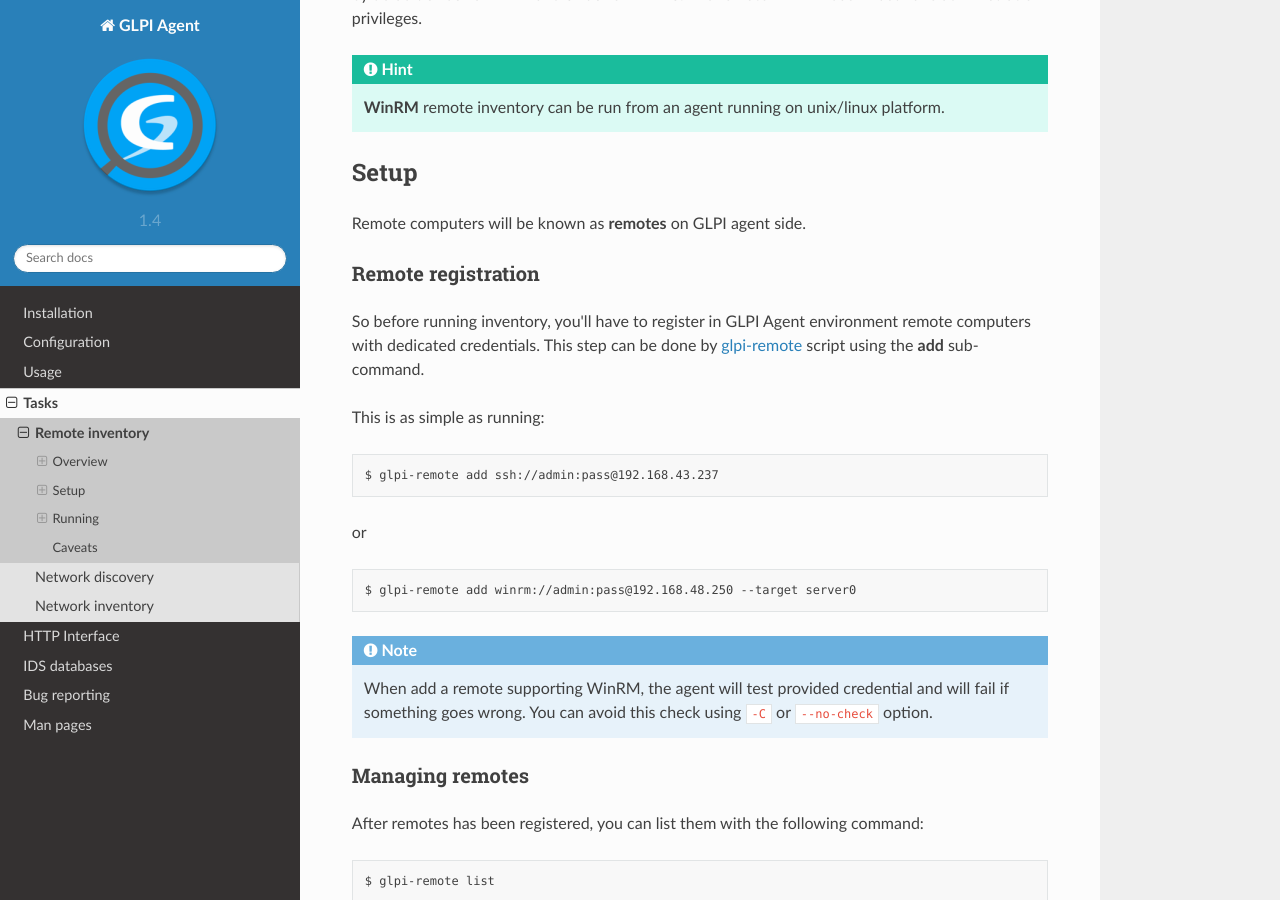
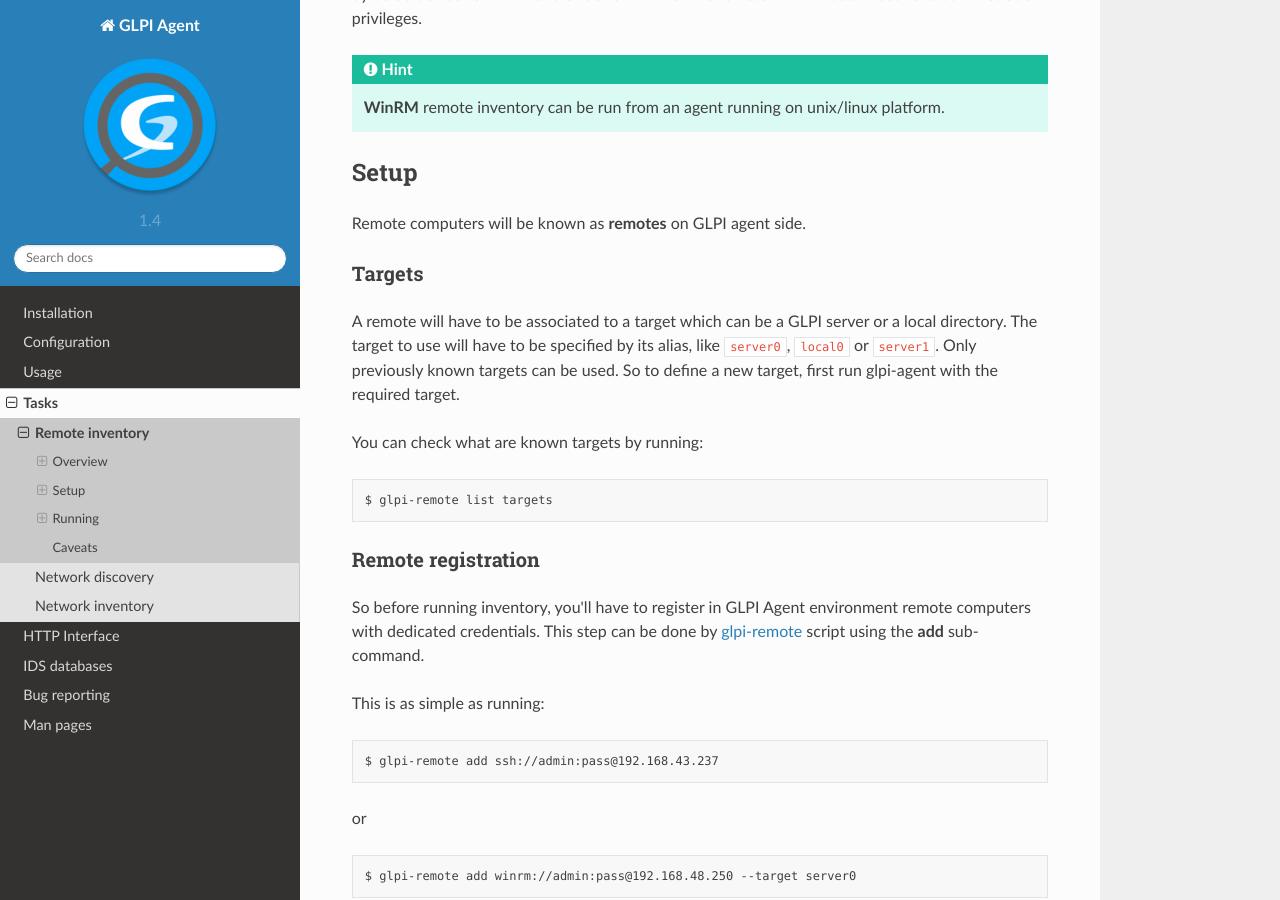
Before and after one commit to glpi-project/doc-agent, a Sphinx documentation site: the page built from source/tasks/remote-inventory.rst, in a window 1280 px wide and 900 px high, scrolled down 887 px. Built offline with Sphinx 7.4.7 and the Read the Docs theme 2.0.0, drawn with Linux system fonts in a browser that asks for light colours.

Commit message:
Add targets usage explanation for remoteinventory task

```diff
--- a/source/tasks/remote-inventory.rst
+++ b/source/tasks/remote-inventory.rst
@@ -37,6 +37,20 @@
 -----
 
 Remote computers will be known as **remotes** on GLPI agent side.
+
+.. _remote-targets:
+
+Targets
+^^^^^^^
+
+A remote will have to be associated to a target which can be a GLPI server or a local directory. The target to use will have to be specified by its alias, like ``server0``, ``local0`` or ``server1``.
+Only previously known targets can be used. So to define a new target, first run glpi-agent with the required target.
+
+You can check what are known targets by running:
+
+.. prompt:: bash
+
+   glpi-remote list targets
 
 .. _remote-registration:
 
```
